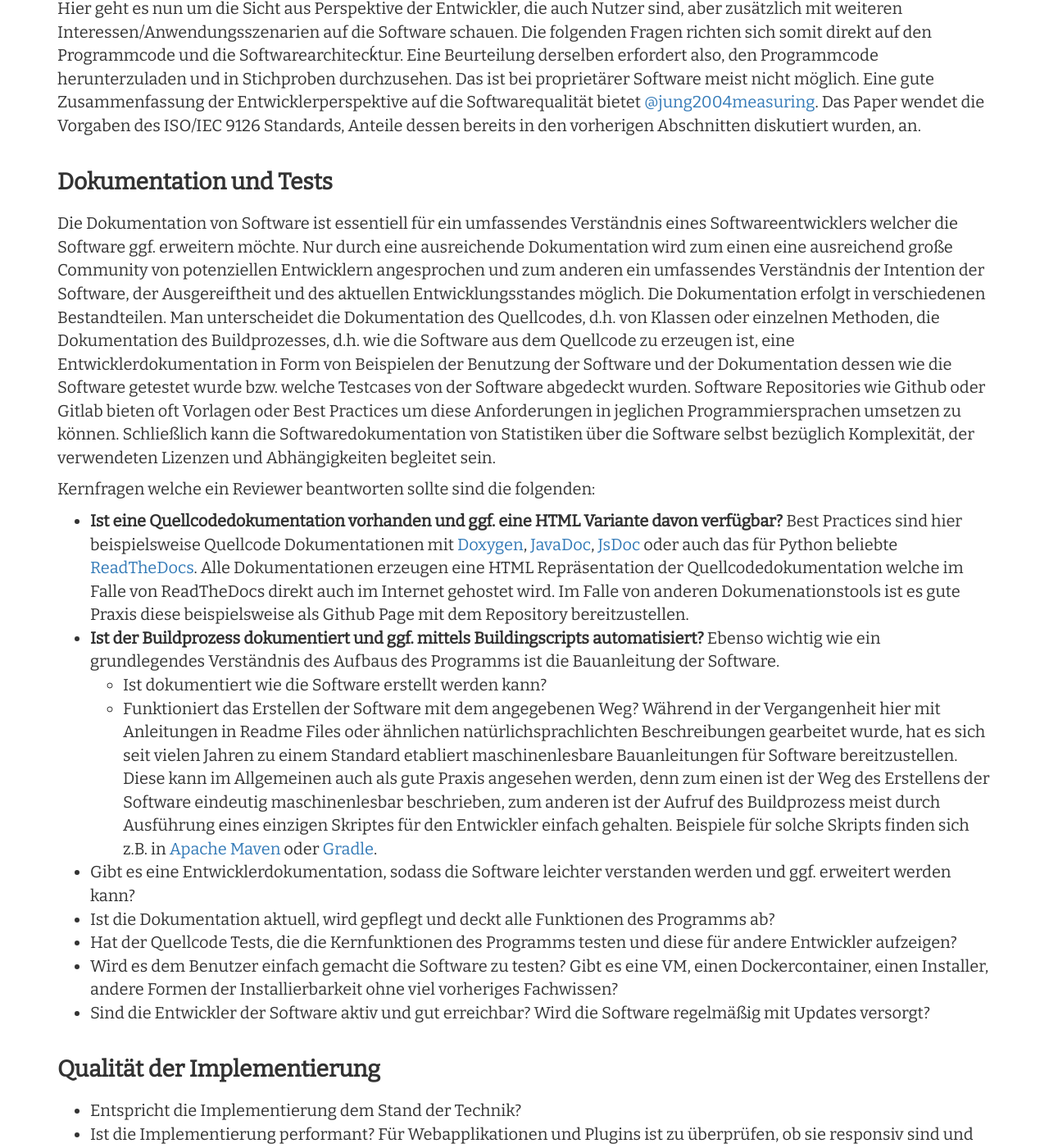
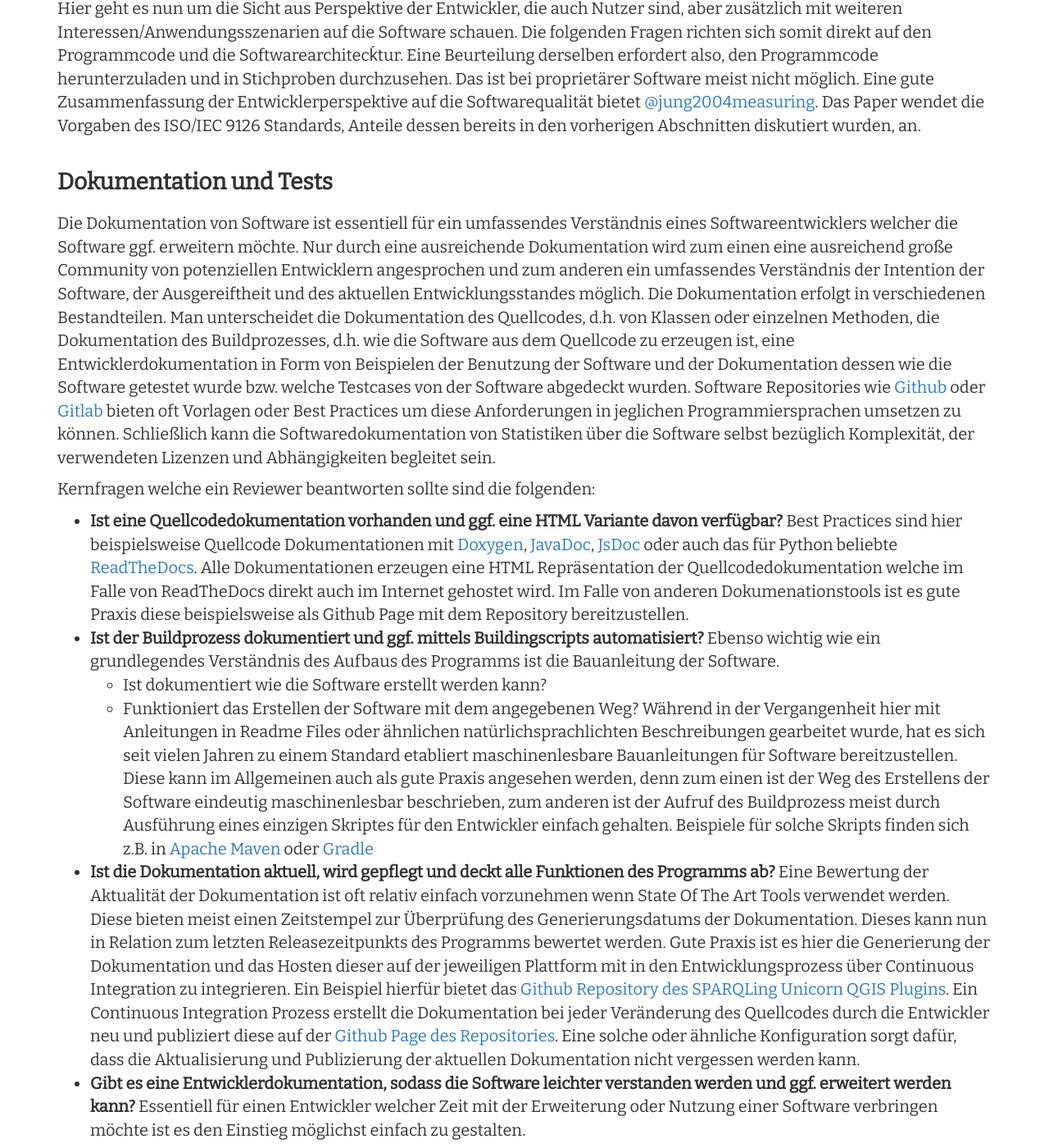
Before and after one commit to Research-Squirrel-Engineers/Impuls_SoftwareRezensionen_DGUF, a Jekyll site: the page built from Draft.md, in a window 1280 px wide and 1400 px high, scrolled down 13156 px. Shown: the whole window at 82% size. Built offline with Jekyll 4.4.1, drawn with Linux system fonts in a browser that asks for light colours; nearby versions of some CDN libraries; some of the changed text lies outside the part shown.

Commit message:
Update Draft.md

```diff
--- a/Draft.md
+++ b/Draft.md
@@ -262,8 +262,9 @@ Hier geht es nun um die Sicht aus Perspektive der Entwickler, die auch Nutzer si
 Eine gute Zusammenfassung der Entwicklerperspektive auf die Softwarequalität bietet [@jung2004measuring](#jung2004measuring). Das Paper wendet die Vorgaben des ISO/IEC 9126 Standards, Anteile dessen bereits in den vorherigen Abschnitten diskutiert wurden, an.
 
 #### Dokumentation und Tests
-Die Dokumentation von Software ist essentiell für ein umfassendes Verständnis eines Softwareentwicklers welcher die Software ggf. erweitern möchte. Nur durch eine ausreichende Dokumentation wird zum einen eine ausreichend große Community von potenziellen Entwicklern angesprochen und zum anderen ein umfassendes Verständnis der Intention der Software, der Ausgereiftheit und des aktuellen Entwicklungsstandes möglich. Die Dokumentation erfolgt in verschiedenen Bestandteilen. Man unterscheidet die Dokumentation des Quellcodes, d.h. von Klassen oder einzelnen Methoden, die Dokumentation des Buildprozesses, d.h. wie die Software aus dem Quellcode zu erzeugen ist, eine Entwicklerdokumentation in Form von Beispielen der Benutzung der Software und der Dokumentation dessen wie die Software getestet wurde bzw. welche Testcases von der Software abgedeckt wurden.
-Software Repositories wie Github oder Gitlab bieten oft Vorlagen oder Best Practices um diese Anforderungen in jeglichen Programmiersprachen umsetzen zu können.
+Die Dokumentation von Software ist essentiell für ein umfassendes Verständnis eines Softwareentwicklers welcher die Software ggf. erweitern möchte. Nur durch eine ausreichende Dokumentation wird zum einen eine ausreichend große Community von potenziellen Entwicklern angesprochen und zum anderen ein umfassendes Verständnis der Intention der Software, der Ausgereiftheit und des aktuellen Entwicklungsstandes möglich.
+Die Dokumentation erfolgt in verschiedenen Bestandteilen. Man unterscheidet die Dokumentation des Quellcodes, d.h. von Klassen oder einzelnen Methoden, die Dokumentation des Buildprozesses, d.h. wie die Software aus dem Quellcode zu erzeugen ist, eine Entwicklerdokumentation in Form von Beispielen der Benutzung der Software und der Dokumentation dessen wie die Software getestet wurde bzw. welche Testcases von der Software abgedeckt wurden.
+Software Repositories wie [Github](https://github.com) oder [Gitlab](https://gitlab.com) bieten oft Vorlagen oder Best Practices um diese Anforderungen in jeglichen Programmiersprachen umsetzen zu können.
 Schließlich kann die Softwaredokumentation von Statistiken über die Software selbst bezüglich Komplexität, der verwendeten Lizenzen und Abhängigkeiten begleitet sein.
 
 Kernfragen welche ein Reviewer beantworten sollte sind die folgenden:
@@ -274,18 +275,25 @@ Ebenso wichtig wie ein grundlegendes Verständnis des Aufbaus des Programms ist
   * Ist dokumentiert wie die Software erstellt werden kann?
   * Funktioniert das Erstellen der Software mit dem angegebenen Weg?
 Während in der Vergangenheit hier mit Anleitungen in Readme Files oder ähnlichen natürlichsprachlichten Beschreibungen gearbeitet wurde, hat es sich seit vielen Jahren zu einem Standard etabliert maschinenlesbare Bauanleitungen für Software bereitzustellen. Diese kann im Allgemeinen auch als gute Praxis angesehen werden, denn zum einen ist der Weg des Erstellens der Software eindeutig maschinenlesbar beschrieben, zum anderen ist der Aufruf des Buildprozess meist durch Ausführung eines einzigen Skriptes für den Entwickler einfach gehalten.
-Beispiele für solche Skripts finden sich z.B. in [Apache Maven](https://maven.apache.org) oder [Gradle](https://gradle.org).
-* Gibt es eine Entwicklerdokumentation, sodass die Software leichter verstanden werden und ggf. erweitert werden kann?
-* Ist die Dokumentation aktuell, wird gepflegt und deckt alle Funktionen des Programms ab?
+Beispiele für solche Skripts finden sich z.B. in [Apache Maven](https://maven.apache.org) oder [Gradle](https://gradle.org)
+* **Ist die Dokumentation aktuell, wird gepflegt und deckt alle Funktionen des Programms ab?**
+Eine Bewertung der Aktualität der Dokumentation ist oft relativ einfach vorzunehmen wenn State Of The Art Tools verwendet werden. Diese bieten meist einen Zeitstempel zur Überprüfung des Generierungsdatums der Dokumentation. Dieses kann nun in Relation zum letzten Releasezeitpunkts des Programms bewertet werden.
+Gute Praxis ist es hier die Generierung der Dokumentation und das Hosten dieser auf der jeweiligen Plattform mit in den Entwicklungsprozess über Continuous Integration zu integrieren.
+Ein Beispiel hierfür bietet das [Github Repository des SPARQLing Unicorn QGIS Plugins](https://github.com/sparqlunicorn/sparqlunicornGoesGIS). Ein Continuous Integration Prozess erstellt die Dokumentation bei jeder Veränderung des Quellcodes durch die Entwickler neu und publiziert diese auf der [Github Page des Repositories](https://sparqlunicorn.github.io/sparqlunicornGoesGIS/).
+Eine solche oder ähnliche Konfiguration sorgt dafür, dass die Aktualisierung und Publizierung der aktuellen Dokumentation nicht vergessen werden kann.
+* **Gibt es eine Entwicklerdokumentation, sodass die Software leichter verstanden werden und ggf. erweitert werden kann?**
+Essentiell für einen Entwickler welcher Zeit mit der Erweiterung oder Nutzung einer Software verbringen möchte ist es den Einstieg möglichst einfach zu gestalten.
+
 * Hat der Quellcode Tests, die die Kernfunktionen des Programms testen und diese für andere Entwickler aufzeigen?
 * Wird es dem Benutzer einfach gemacht die Software zu testen? Gibt es eine VM, einen Dockercontainer, einen Installer, andere Formen der Installierbarkeit ohne viel vorheriges Fachwissen?
-* Sind die Entwickler der Software aktiv und gut erreichbar? Wird die Software regelmäßig mit Updates versorgt?
+* Sind die Entwickler der Software aktiv und gut erreichbar? Wird die Software regelmäßig mit Updates versorgt? Gibt es eine Roadmap für die weitere Entwicklung? Gibt es Contribution Guidelines?
 
 #### Qualität der Implementierung
 
 * Entspricht die Implementierung dem Stand der Technik?
 * Ist die Implementierung performant? Für Webapplikationen und Plugins ist zu überprüfen, ob sie responsiv sind und über die verschiedenen Browser hinweg performant sind.
 * Wie robust ist die Software gegenüber äußeren Einflüssen? Wie geht die Software mit Abstürzen/Stromausfall usw. um? Wird die Arbeit regelmäßig zwischengespeichert?
+* Wird Continuous Integration zur Absicherung der Implementierungsqualität verwendet?
 
 #### Sicherheit
 * Ist die Anwendung auf Sicherheitsanforderungen getestet worden? (Penetrationtests usw.), also ist sie leicht hackbar oder nicht?
```
